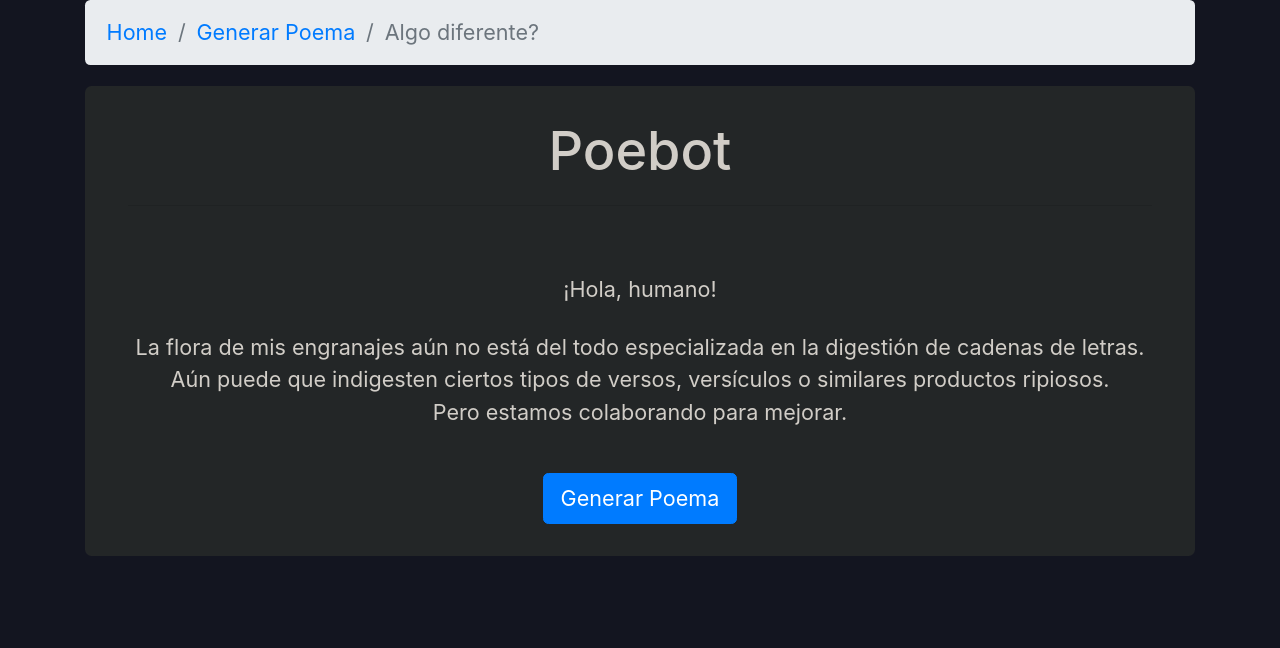
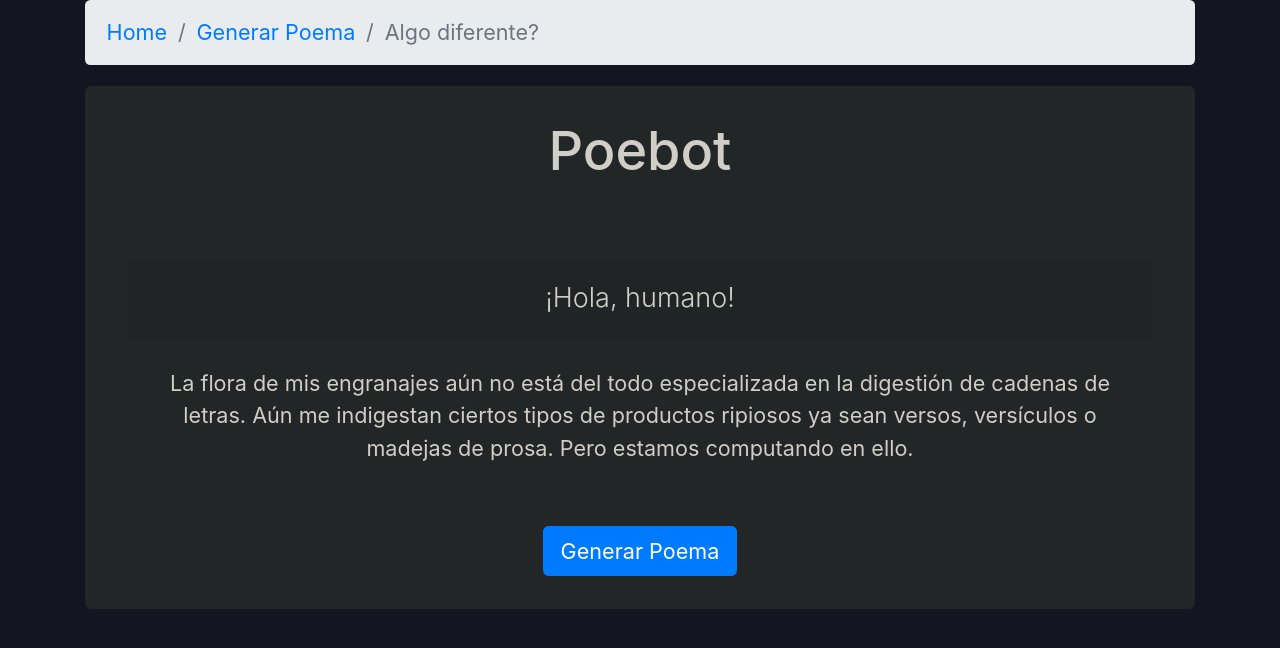
Before and after one commit to neburnodrog/Poebot, a Django app: page / in a window 1280 px wide. Shown: the top 648 px of the page. Run offline with Django 3.2, Linux system fonts and the light colour scheme; some libraries are stand-ins or nearby versions.

Commit message:
style & further restriction on poemator.py on automatic generated verse_lengths

```diff
--- a/poems/poemator.py
+++ b/poems/poemator.py
@@ -41,7 +41,7 @@ class PoemAutomator:
     @length_of_verses.setter
     def length_of_verses(self, value: str) -> None:
         if not value:
-            a, b = random.randint(4, 14), random.randint(4, 14)
+            a, b = random.randint(5, 14), random.randint(5, 14)
             self._length_of_verses = range(a, b) if a < b else range(b, a)
 
         elif "_" in value:
--- a/poems/templates/poems/home.html
+++ b/poems/templates/poems/home.html
@@ -5,15 +5,22 @@
 
 {% block jumbo %}
 
-<p class="p-2">¡Hola, humano!</p>
-<div class="containe">
-  <div class="row justify-content-center">
-    <div class="d-block">
-      <p class="p-2">La flora de mis engranajes aún no está del todo especializada en la digestión de cadenas de letras.<br> Aún puede que indigesten ciertos tipos de versos, versículos o similares productos ripiosos.<br> Pero estamos colaborando para mejorar.</p>
 
+<div class="container">
+  <div class="row">
+    <div class="col card-header">
+      <p class="lead">¡Hola, humano!</p>
     </div>
+  </div>
 
+  <div class="row">
+    <div class="col card-body">
+      <p class="p">La flora de mis engranajes aún no está del todo especializada en la digestión de cadenas de letras. Aún me indigestan ciertos tipos de productos ripiosos ya sean versos, versículos o madejas de prosa. Pero estamos computando en ello.</p>
+    </div>
   </div>
+
+
+
 
 </div>
 <br>
```
